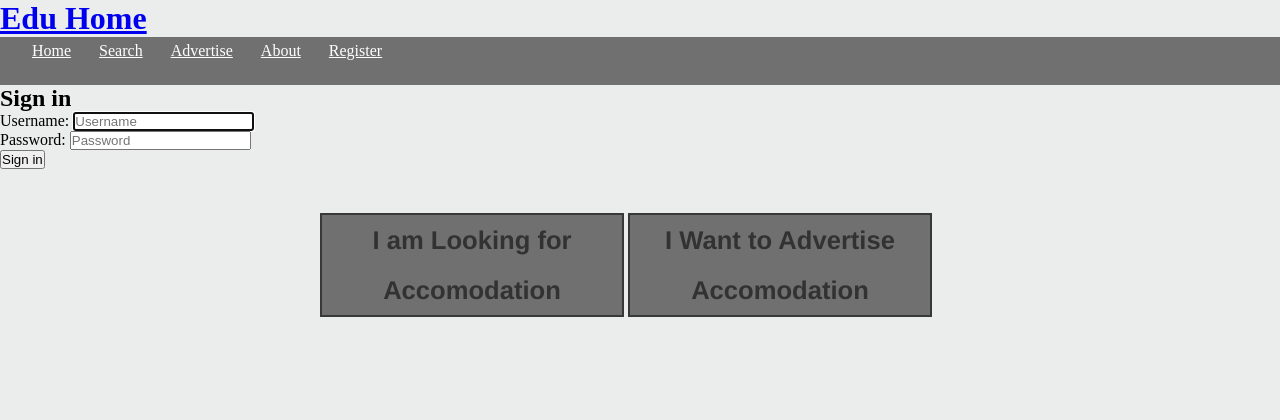
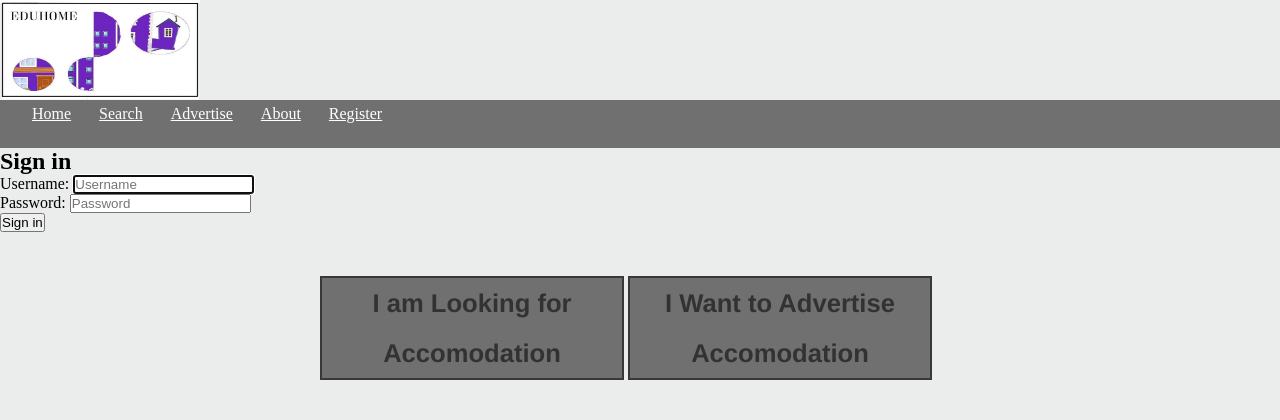
Before and after one commit to Matchoo95/SECW, a PHP site: page / in a window 1280 px wide. Shown: the top 420 px of the page. Run offline with PHP 8.4, Linux system fonts and the light colour scheme; data that the repository does not hold is empty.

Commit message:
Added logo
Added the logo made by Mouloud

```diff
--- a/Website/about.php
+++ b/Website/about.php
@@ -16,7 +16,7 @@ include './auth.php';
 <body>
   <header>
     <h1 class="logo">
-      <a href="index.php">Edu Home</a> <!--feel free to change to a image later-->
+      <a href="index.php"><img src="images/logo.jpg" alt="Edu Home" height="100" width="200"></a>
     </h1>
         <nav class="navigation">
           <ul>
--- a/Website/advertise.php
+++ b/Website/advertise.php
@@ -16,7 +16,7 @@ include './auth.php';
 <body>
   <header>
     <h1 class="logo">
-      <a href="index.php">Edu Home</a> <!--feel free to change to a image later-->
+      <a href="index.php"><img src="images/logo.jpg" alt="Edu Home" height="100" width="200"></a>
     </h1>
         <nav class="navigation">
           <ul>
--- a/Website/index.php
+++ b/Website/index.php
@@ -15,9 +15,7 @@
 
 <body>
   <header>
-    <h1 class="logo">
-      <a href="index.php">Edu Home</a> <!--feel free to change to a image later-->
-    </h1>
+    <a href="index.php"><img src="images/logo.jpg" alt="Edu Home" height="100" width="200"></a>
         <nav class="navigation">
           <ul>
              <li class="active"><a href="index.php">Home</a></li>
--- a/Website/register.php
+++ b/Website/register.php
@@ -50,7 +50,7 @@ if (isset($_POST['username']) && isset($_POST['password'])){
 <body>
   <header>
     <h1 class="logo">
-      <a href="index.php">Edu Home</a> <!--feel free to change to a image later-->
+      <a href="index.php"><img src="images/logo.jpg" alt="Edu Home" height="100" width="200"></a>
     </h1>
         <nav class="navigation">
           <ul>
--- a/Website/search.php
+++ b/Website/search.php
@@ -15,7 +15,7 @@ include './auth.php';
 <body>
   <header>
     <h1 class="logo">
-      <a href="index.php">Edu Home</a> <!--feel free to change to a image later-->
+      <a href="index.php"><img src="images/logo.jpg" alt="Edu Home" height="100" width="200"></a>
     </h1>
         <nav class="navigation">
           <ul>
--- a/Website/searchresults.php
+++ b/Website/searchresults.php
@@ -15,7 +15,7 @@ include './auth.php';
 <body>
   <header>
     <h1 class="logo">
-      <a href="index.php">Edu Home</a> <!--feel free to change to a image later-->
+      <a href="index.php"><img src="images/logo.jpg" alt="Edu Home" height="100" width="200"></a>
     </h1>
         <nav class="navigation">
           <ul>
--- a/Website/userSettings.php
+++ b/Website/userSettings.php
@@ -54,7 +54,7 @@ if(!isset($_SESSION['username'])){
     <main>
       <header>
         <h1 class="logo">
-          <a href="index.php">Edu Home</a> <!--feel free to change to a image later-->
+          <a href="index.php"><img src="images/logo.jpg" alt="Edu Home" height="100" width="200"></a>
         </h1>
         <!--<img src="Media/placeholderbanner.png" alt="banner">-->
       </header>
```
